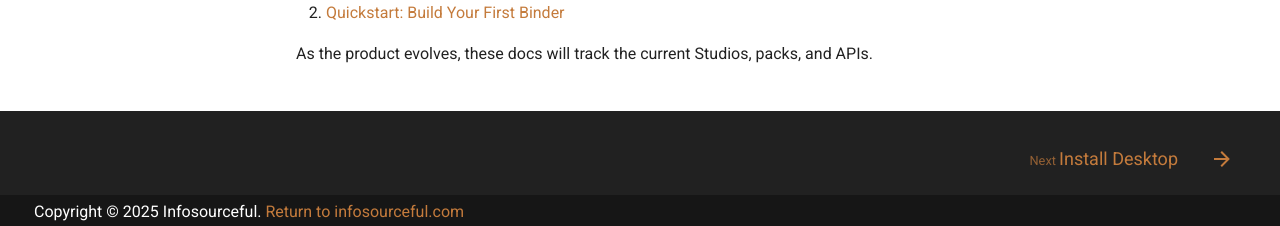
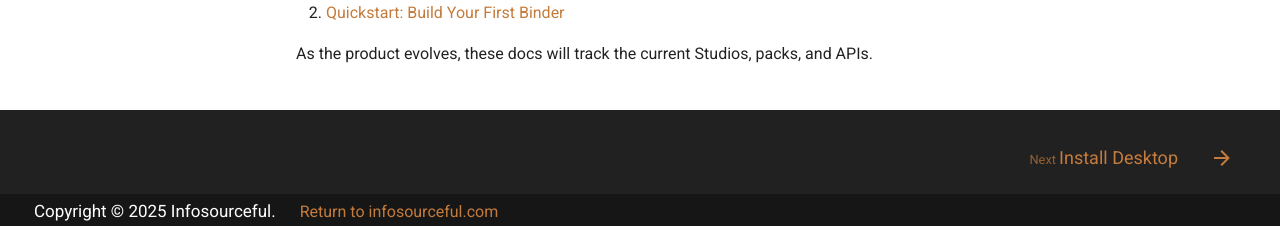
Before and after one commit to Infosourceful/infosourceful-docs, an MkDocs documentation site: the page built from docs/index.md, in a window 1280 px wide. Shown: the part 671-897 px from the top of the page. Built offline with MkDocs 1.6.1 and Material for MkDocs 9.7.7, drawn with Linux system fonts in a browser that asks for light colours; comment, search, counter and statistics services are not loaded.

Commit message:
Ensure navigation tabs are visible and improve footer styling with smaller copyright text and padding

```diff
--- a/docs/stylesheets/extra.css
+++ b/docs/stylesheets/extra.css
@@ -44,7 +44,7 @@ html[data-md-color-primary="blue"],
 /* ============================================
    MENU RIBBON / NAVIGATION TABS - COPPER
    ============================================ */
-/* Maximum specificity selectors for tabs */
+/* Maximum specificity selectors for tabs - ensure visibility */
 html .md-tabs,
 html body .md-tabs,
 .md-header ~ .md-tabs,
@@ -56,6 +56,8 @@ html body .md-tabs,
   background-color: #C47B3C !important; /* Copper */
   background: #C47B3C !important; /* Copper - no gradients */
   border-bottom: none !important;
+  display: block !important; /* Ensure tabs are visible */
+  visibility: visible !important;
 }
 
 html .md-tabs__list,
@@ -286,4 +288,11 @@ html body .md-tabs__link--active,
 /* Ensure footer copyright text is visible */
 .md-footer-copyright {
   color: inherit;
+  font-size: 0.8rem; /* Smaller text */
 }
+
+/* Add spacing between copyright and return link */
+.md-footer-copyright a {
+  margin-left: 1rem; /* Add padding between copyright and link */
+  display: inline-block;
+}
--- a/overrides/partials/footer.html
+++ b/overrides/partials/footer.html
@@ -37,8 +37,8 @@
   <div class="md-footer-meta md-typeset">
     <div class="md-footer-meta__inner md-grid">
       <div class="md-footer-copyright">
-        Copyright &copy; 2025 Infosourceful.
-        <a href="https://infosourceful.com">Return to infosourceful.com</a>
+        <span style="font-size: 0.85rem;">Copyright &copy; 2025 Infosourceful.</span>
+        <a href="https://infosourceful.com" style="margin-left: 1rem;">Return to infosourceful.com</a>
       </div>
     </div>
   </div>
```
